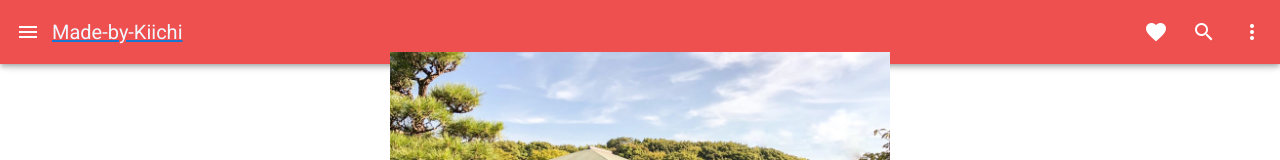
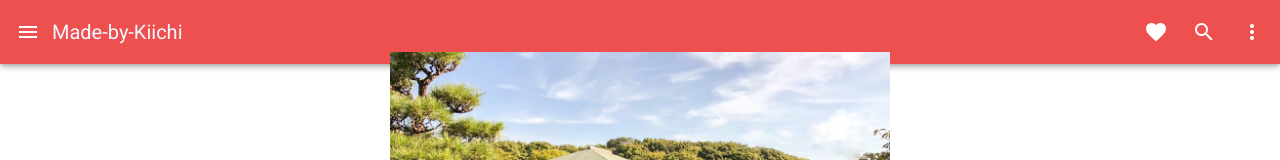
Before and after one commit to KiichiSugihara/made-by-kiichi, a Vue app: page / in a window 1280 px wide. Shown: the top 160 px of the page. Built offline with nearby package versions, Linux system fonts and the light colour scheme.

Commit message:
fix top-bar link under-bar

```diff
--- a/src/components/MKTopBar.vue
+++ b/src/components/MKTopBar.vue
@@ -45,6 +45,7 @@ export default Vue.extend({
 <style lang="scss" scoped>
 .title-button {
   color: aliceblue;
-  text-decoration: none;
 }
+// https://stackoverflow.com/questions/44808474/vue-router-how-to-remove-underline-from-router-link/56443074#56443074
+a {  text-decoration: none;}
 </style>>
```
